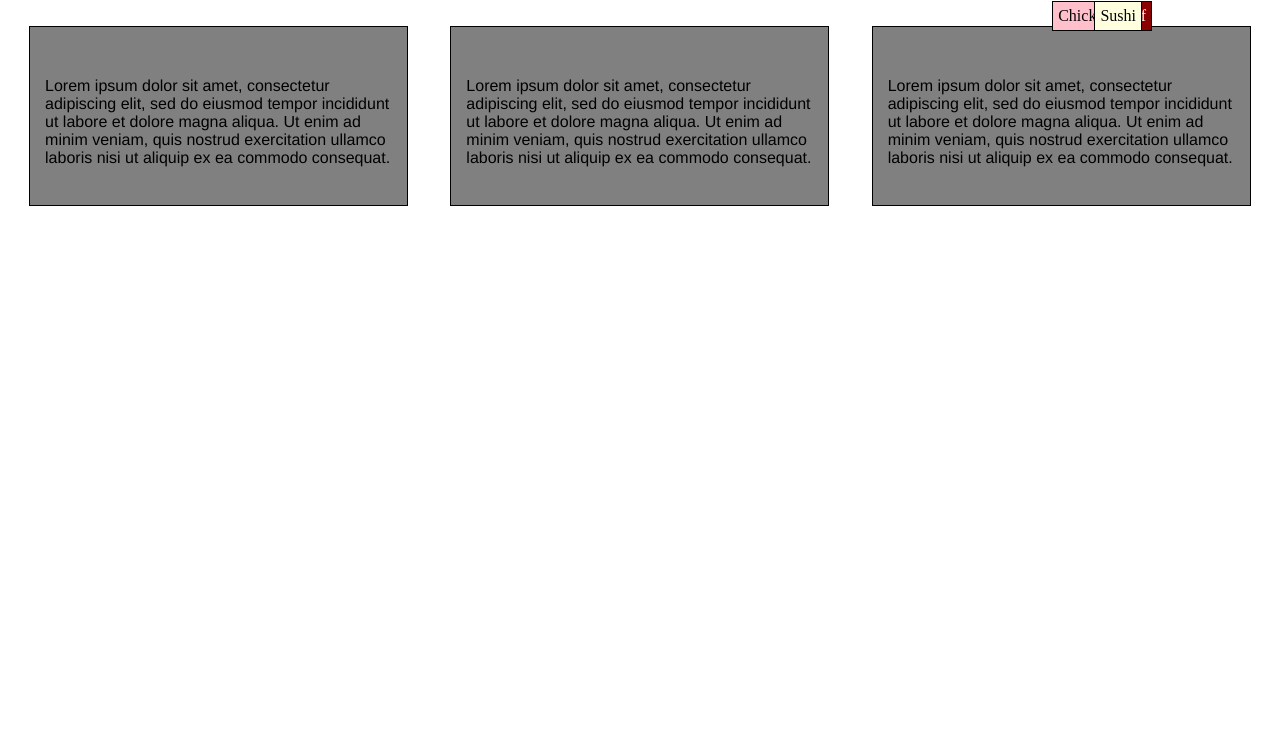
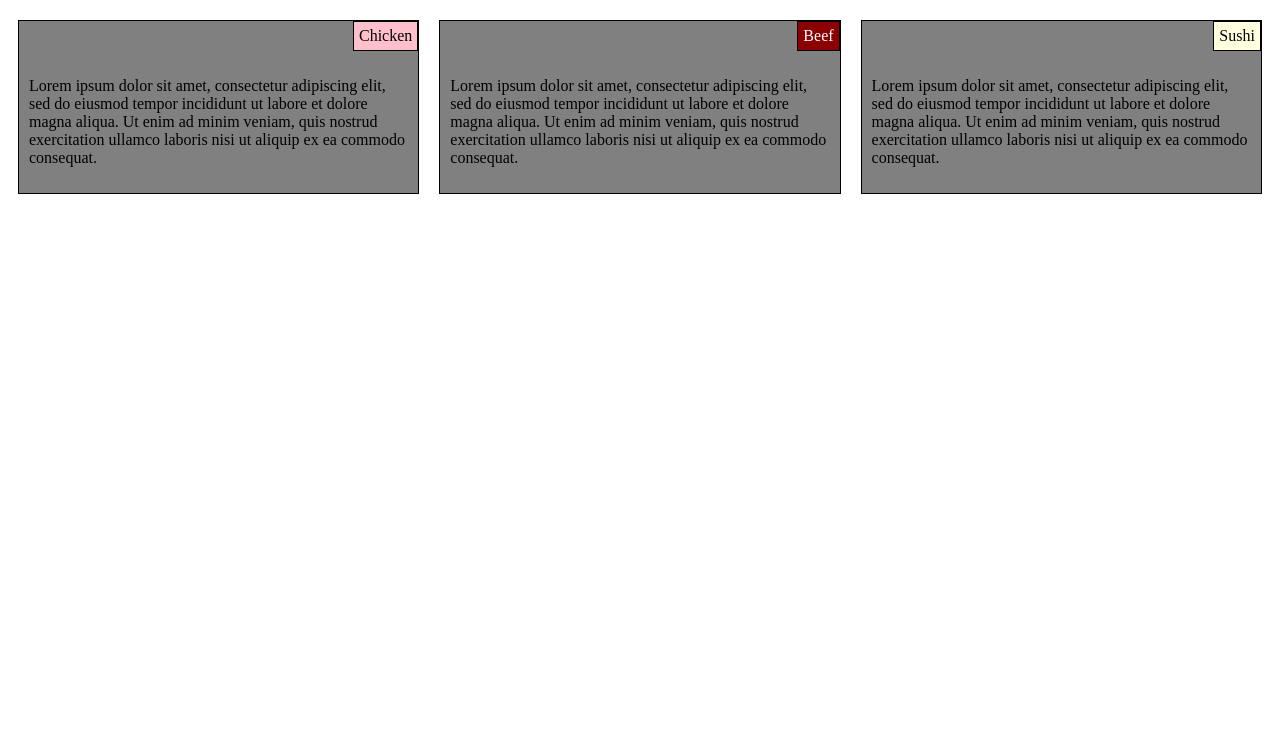
Before and after one commit to vivi2705-ui/coursera-test, a plain HTML site: page module2-solution/index.html in a window 1280 px wide. Shown: the part 63-800 px from the top of the page. Drawn offline with Linux system fonts and the light colour scheme.

Commit message:
Update style.css

```diff
--- a/module2-solution/style.css
+++ b/module2-solution/style.css
@@ -5,24 +5,27 @@
 h1 {
   margin-bottom: 15px; text-align: center;
 }
-section{
+.section{
   position: relative;
+  padding: 40px 10px 10px 10px;
+  background-color: grey;
+  border: 1px solid black;
 }
 #title1{
   background-color:pink ;
   border: 1px solid black;
   padding: 5px;
   position: absolute;
-  top: 8%;
-  left: 82.2%;
+  top: 0%;
+  right: 0%;
 }
 #title2{
   background-color: darkred ;
   border: 1px solid black;
   padding: 5px;
   position: absolute;
-  top: 8%;
-  left: 86.7%;
+  top: 0%;
+  right:  0%;
   color:  white;
 }
 #title3{
@@ -30,20 +33,8 @@ section{
   border: 1px solid black;
   padding: 5px;
   position: absolute;
-  top: 8%;
-  left: 85.5%;
-}
-
-p{
-  background-color: grey;
-  border: 1px solid black;
-  width: 90%;
-  height: 180px;
-  margin-right: auto;
-  margin-left: auto;
-  font-family: Helvetica;
-  padding: 15px;
-  padding-top: 50px;
+  top: 0%;
+  right: 0%;
 }
 
 
@@ -52,6 +43,7 @@ p{
    .col-lg-4{
     float: left;
     width: 33.33%;
+    padding: 10px;
    }
 
 
@@ -61,6 +53,7 @@ p{
 @media (min-width: 768px) and (max-width: 991px) {
   .col-md-6,  .col-md-12 {
     float: left;
+    padding: 10px;
   }
   .col-md-6 {
     width: 50%;
@@ -68,11 +61,13 @@ p{
   .col-md-12 {
     width: 100%;
   }
+ }
 
  /*Mobile*/
 @media (max-width: 767px) {
     .col-sm-12 {
     float: left;
     width: 100%;
+    padding: 10px;
   }
 }
```
